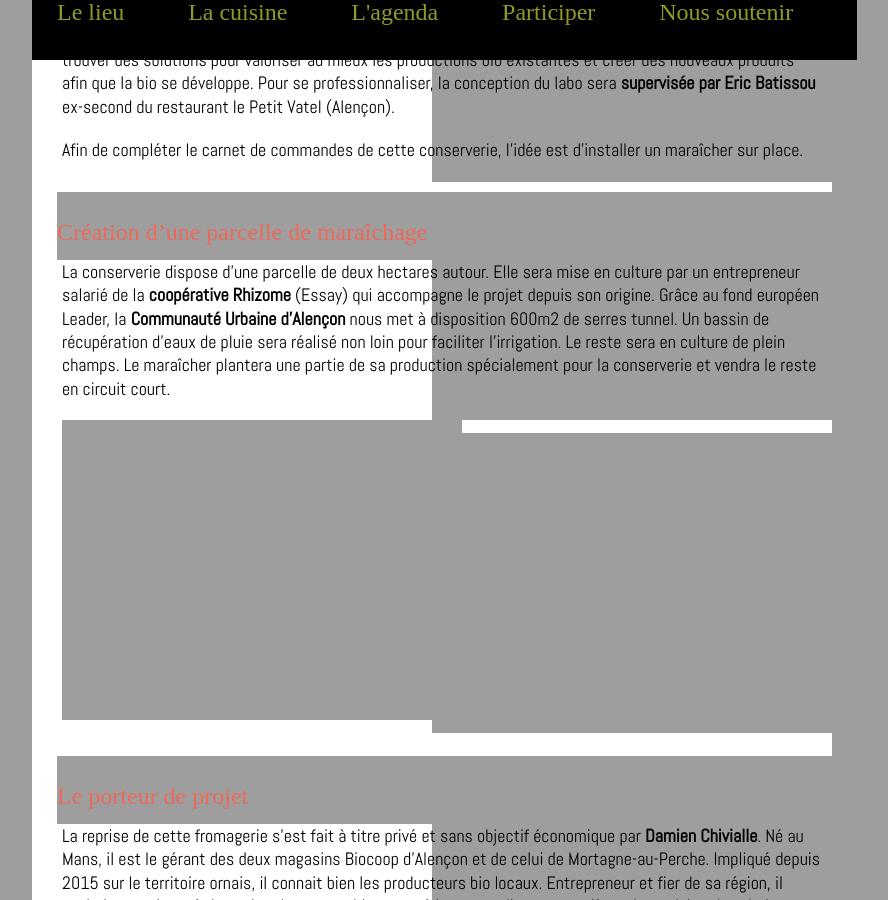
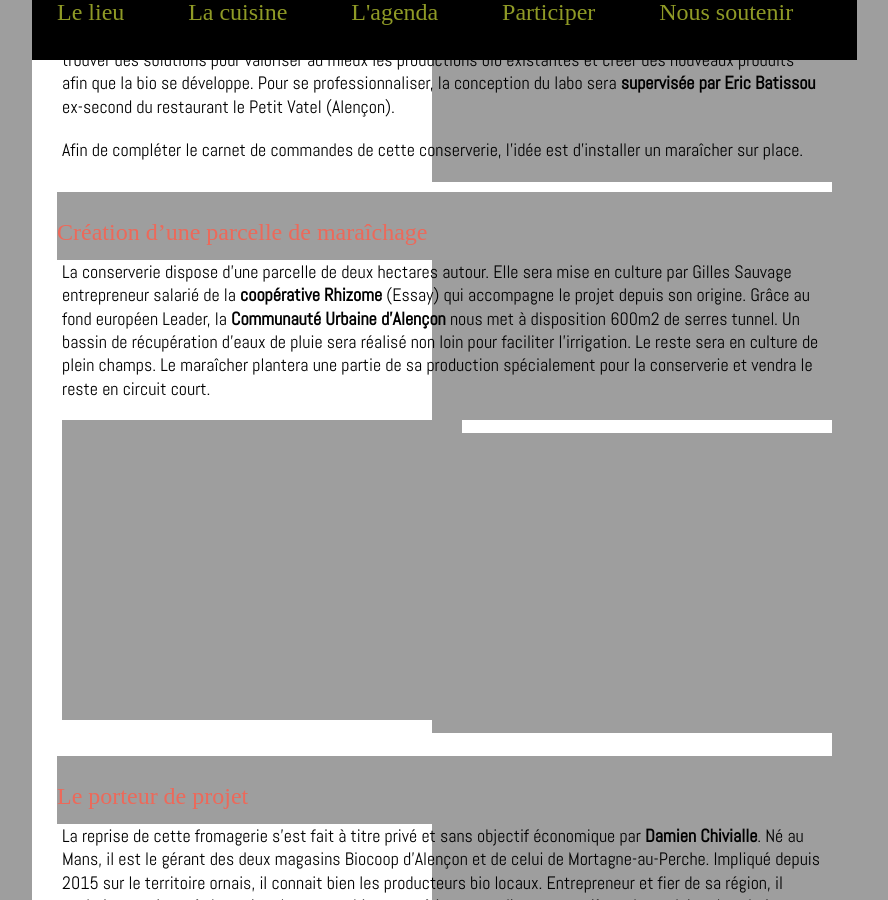
Before and after one commit to DamienChivialle/bocautheque, a Jekyll site: the page built from pages/index.md, in a window 1280 px wide and 900 px high, scrolled down 2288 px. Shown: the whole window, without its empty margins (208-1096 px from the left). Built offline with Jekyll 4.4.1, drawn with Linux system fonts in a browser that asks for light colours.

Commit message:
Update index.md

```diff
--- a/pages/index.md
+++ b/pages/index.md
@@ -35,7 +35,7 @@ Afin de compléter le carnet de commandes de cette conserverie, l’idée est d
 
 ## Création d’une parcelle de maraîchage
 
-La conserverie dispose d’une parcelle de deux hectares autour. Elle sera mise en culture par un entrepreneur salarié de la **coopérative Rhizome** (Essay) qui accompagne le projet depuis son origine. Grâce au fond européen Leader, la **Communauté Urbaine d'Alençon** nous met à disposition 600m2 de serres tunnel. Un bassin de récupération d’eaux de pluie sera réalisé non loin pour faciliter l’irrigation. Le reste sera en culture de plein champs. Le maraîcher plantera une partie de sa production spécialement pour la conserverie et vendra le reste en circuit court.
+La conserverie dispose d’une parcelle de deux hectares autour. Elle sera mise en culture par Gilles Sauvage entrepreneur salarié de la **coopérative Rhizome** (Essay) qui accompagne le projet depuis son origine. Grâce au fond européen Leader, la **Communauté Urbaine d'Alençon** nous met à disposition 600m2 de serres tunnel. Un bassin de récupération d’eaux de pluie sera réalisé non loin pour faciliter l’irrigation. Le reste sera en culture de plein champs. Le maraîcher plantera une partie de sa production spécialement pour la conserverie et vendra le reste en circuit court.
 
 ![panier de légumes](https://damienchivialle.github.io/bocautheque/assets/img/fond-agriculture4.jpg)
 
```
